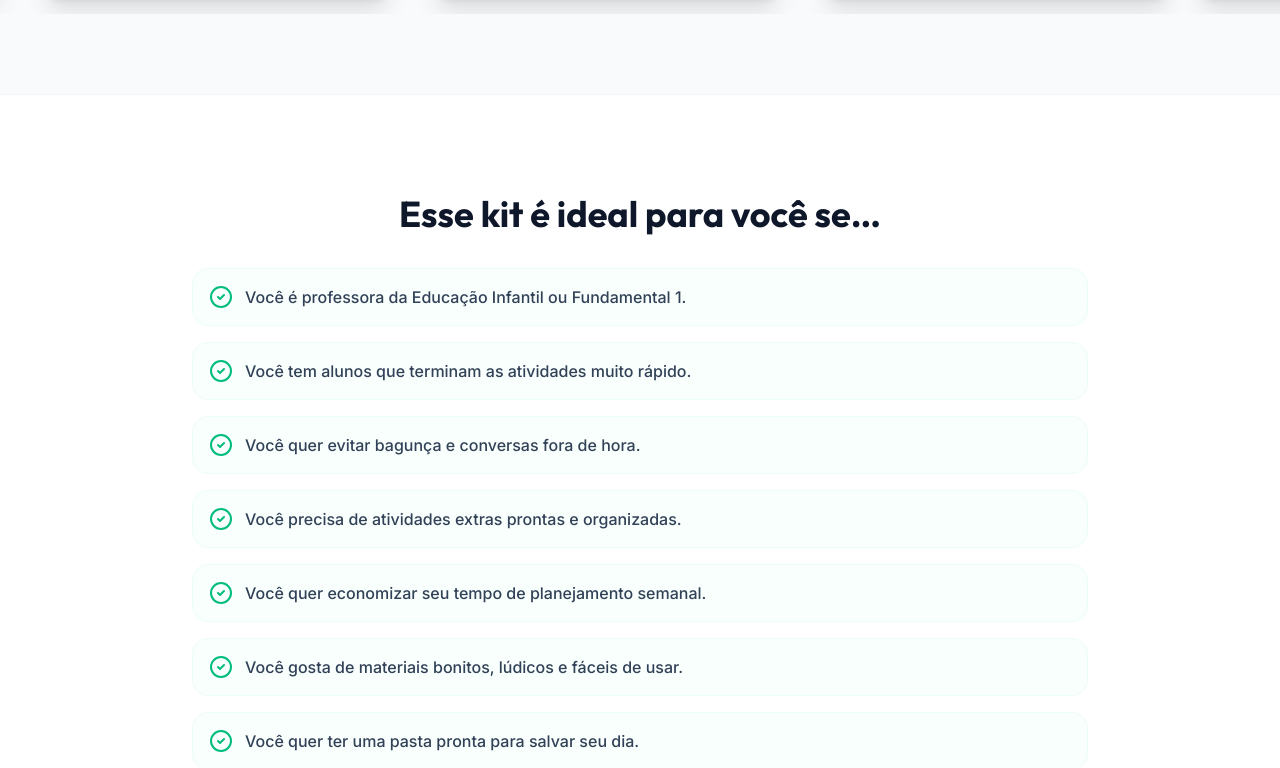
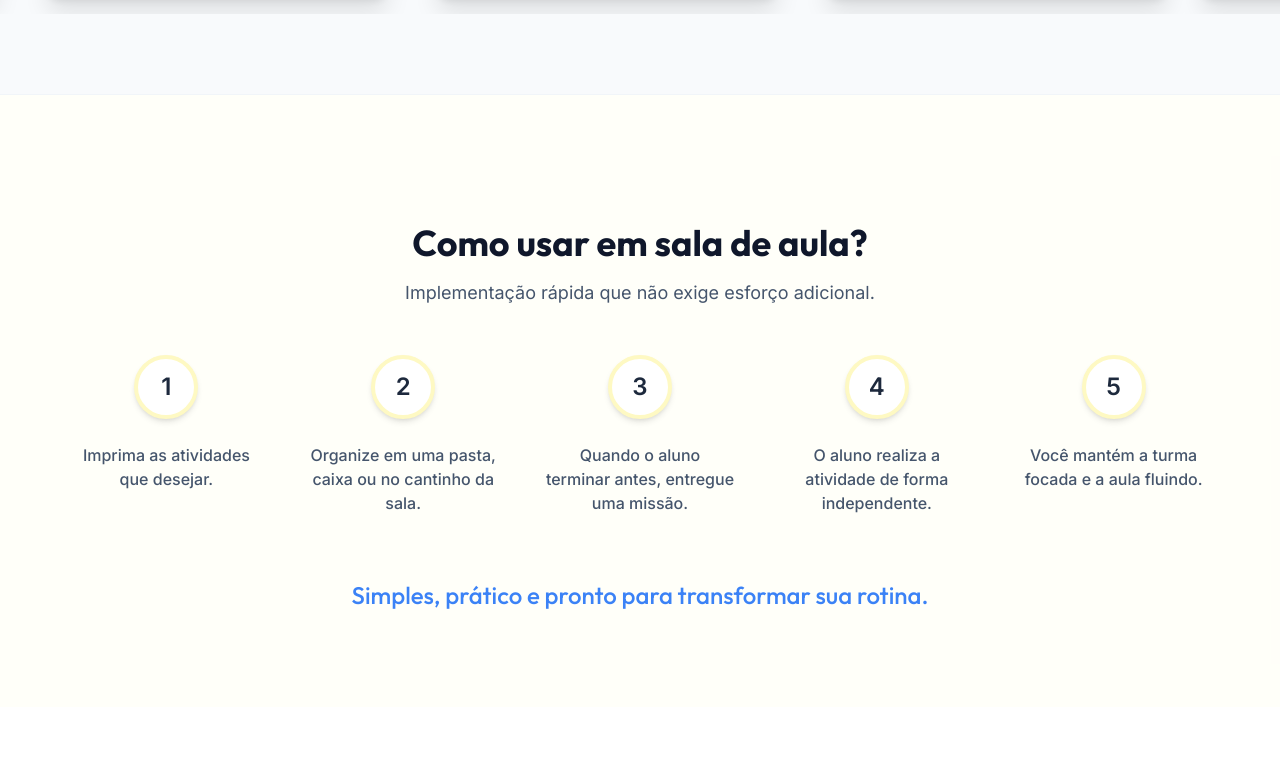
Before and after one commit to narutinfps-tech/atividades-1, a React (Vite) app: page / in a window 1280 px wide. Shown: the part 5433-6201 px from the top of the page. Built offline with nearby package versions, Linux system fonts and the light colour scheme.

Commit message:
feat: Remove "Para Quem É" section
Removes the "Who is this for" section from the sales page. This section is no longer relevant as the target audience is implicitly clear from the product's offering.

```diff
--- a/src/App.tsx
+++ b/src/App.tsx
@@ -584,40 +584,6 @@ export default function App() {
 
 
 
-      {/* 6. SEÇÃO “PARA QUEM É” */}
-      <section className="py-24 bg-white overflow-hidden">
-        <div className="container mx-auto px-4">
-          <div className="max-w-4xl mx-auto">
-            <div className="w-full">
-                <h2 className="text-3xl md:text-4xl font-bold mb-8 text-slate-900 leading-tight text-center">
-                  Esse kit é ideal para você se…
-                </h2>
-               <div className="space-y-4">
-                 {[
-                   "Você é professora da Educação Infantil ou Fundamental 1.",
-                   "Você tem alunos que terminam as atividades muito rápido.",
-                   "Você quer evitar bagunça e conversas fora de hora.",
-                   "Você precisa de atividades extras prontas e organizadas.",
-                   "Você quer economizar seu tempo de planejamento semanal.",
-                   "Você gosta de materiais bonitos, lúdicos e fáceis de usar.",
-                   "Você quer ter uma pasta pronta para salvar seu dia."
-                 ].map((item, i) => (
-                   <motion.div
-                    key={i}
-                    whileHover={{ x: 8, scale: 1.02, backgroundColor: "rgba(187, 247, 208, 0.7)" }}
-                    whileTap={{ scale: 0.98 }}
-                    className="flex gap-3 p-4 rounded-2xl bg-brand-mint/30 border border-brand-mint transition-colors cursor-default"
-                   >
-                      <CheckCircle2 className="w-6 h-6 text-emerald-500 shrink-0" />
-                      <span className="text-slate-700 font-medium">{item}</span>
-                   </motion.div>
-                 ))}
-               </div>
-            </div>
-          </div>
-        </div>
-      </section>
-
       {/* 7. SEÇÃO “COMO USAR” */}
       <section className="py-24 bg-brand-yellow/10 overflow-hidden">
         <div className="container mx-auto px-4 mt-8">
```
